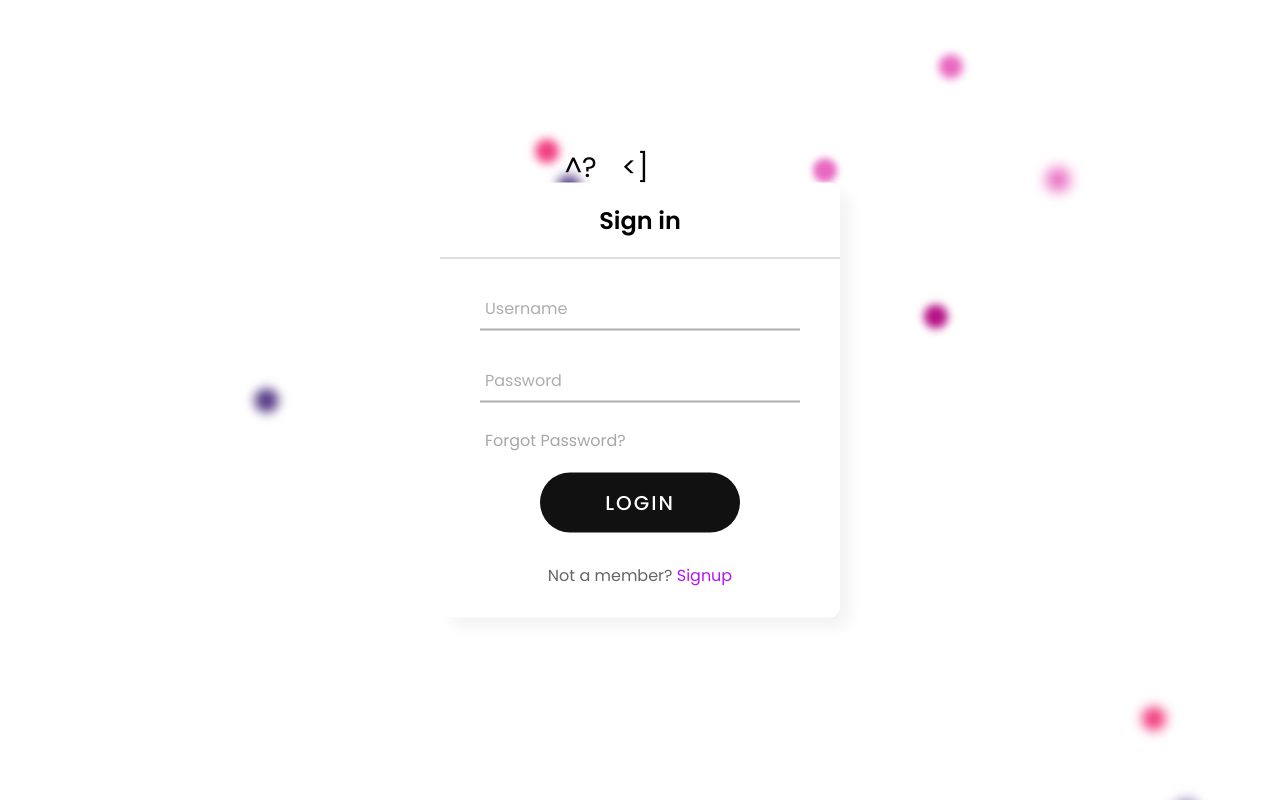
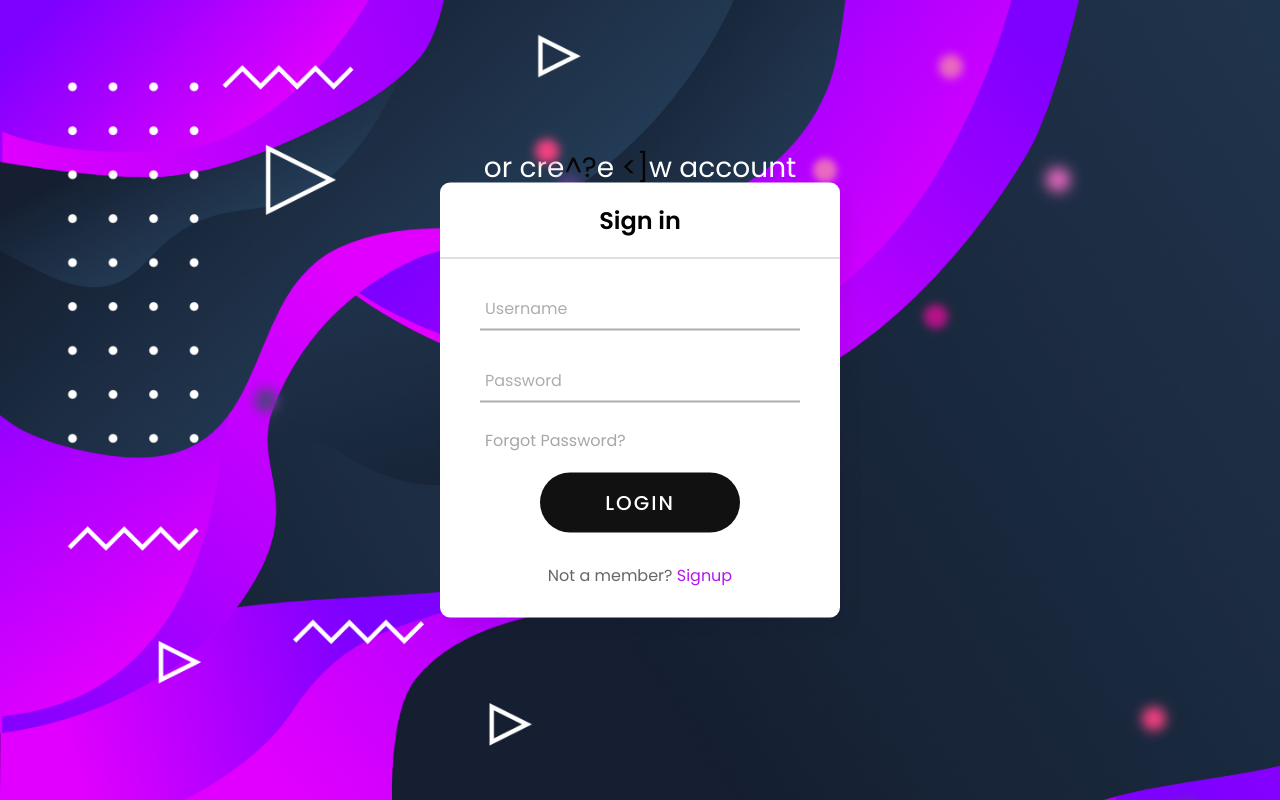
Before and after one commit to messtt/messtt.github.io, a PHP site: page / in a window 1280 px wide. Run offline with PHP 8.4, Linux system fonts and the light colour scheme.

Commit message:
Update style3.css

```diff
--- a/style3.css
+++ b/style3.css
@@ -6,7 +6,7 @@
   font-family: "Poppins", sans-serif;
 }
 body{
-  background-image: url(img/'—Pngtree—abstract fluid gradient background with_1199248.jpg');
+  background-image: url(img/bg.jpg);
   background-size: cover;
   margin: 0;
   padding: 0;
```
